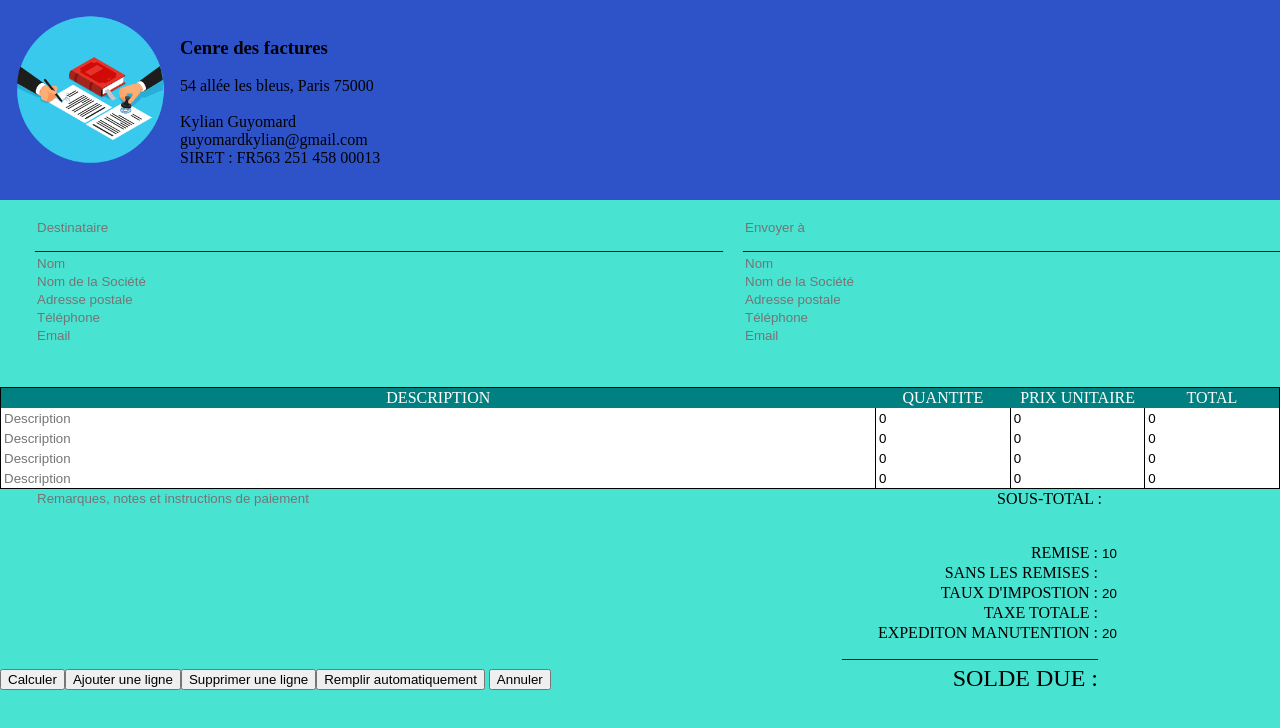
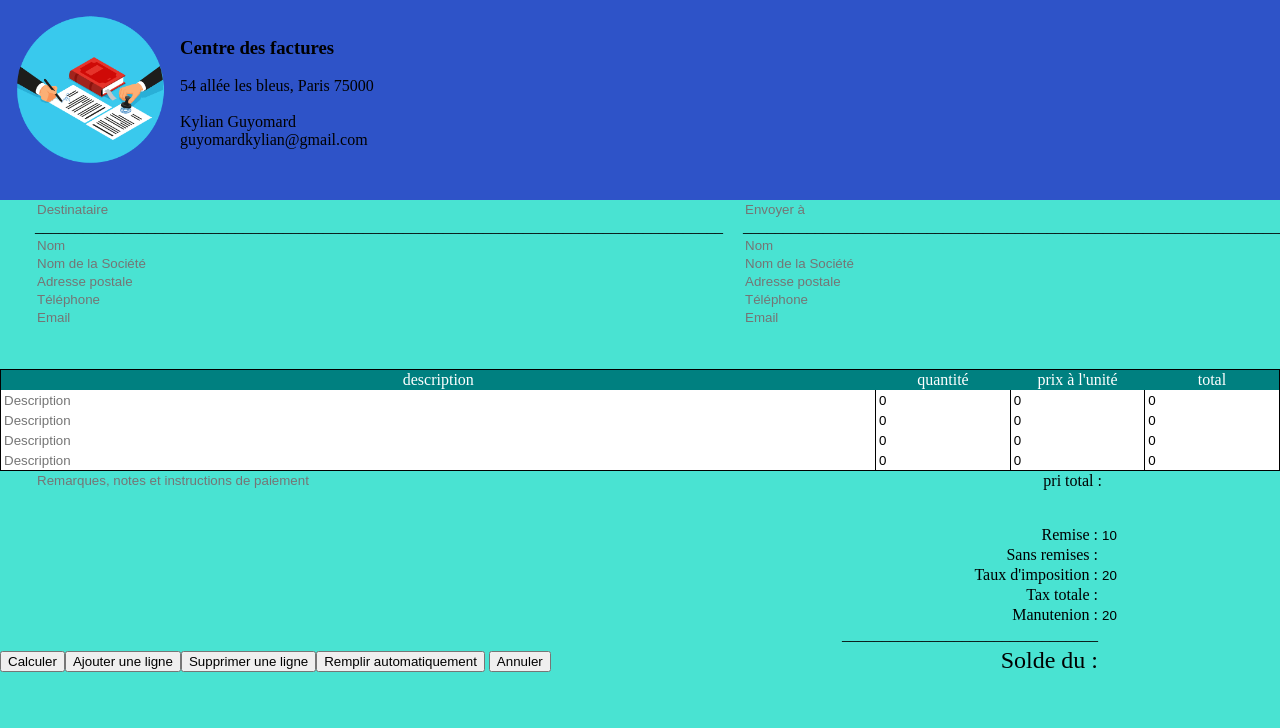
Before and after one commit to Styxzee/Portfolio, a plain HTML site: page Mission2/Mission2.html in a window 1280 px wide. Shown: the top 728 px of the page. Drawn offline with Linux system fonts and the light colour scheme.

Commit message:
Update Mission2.html

```diff
--- a/Mission2/Mission2.html
+++ b/Mission2/Mission2.html
@@ -14,12 +14,11 @@
             <br>
         </p>
         <br>
-        <h3>Cenre des factures</h3>
+        <h3>Centre des factures</h3>
         <p>54 allée les bleus, Paris 75000<br>
             <br>
             Kylian Guyomard <br>
             guyomardkylian@gmail.com<br>
-            SIRET : FR563 251 458 00013
         </p>
 
 
@@ -49,10 +48,10 @@
     <center>
     <table id="table_inv">
       <tr>
-        <td class="tdescription"> DESCRIPTION</td>
-        <td class="tqpt">QUANTITE</td>
-        <td class="tqpt">PRIX UNITAIRE</td>
-        <td class="tqpt">TOTAL</td>
+        <td class="tdescription"> description</td>
+        <td class="tqpt">quantité</td>
+        <td class="tqpt">prix à l'unité</td>
+        <td class="tqpt">total</td>
       </tr>
       <tr id="modeleLigne">
         <td ><input type="text" name="desc" class="input desc" placeholder="Description" ></td>
@@ -85,7 +84,7 @@
 
       <table class="calcul">
         <tr>
-          <td class="format"> SOUS-TOTAL :</td>
+          <td class="format">pri total :</td>
           <td class="total"><input type="text" name="soustotal" id="soustotal" ></td>
         </tr>
        </div>
@@ -96,23 +95,23 @@
       <table class="calcul">
 
         <tr>
-          <td class="format">REMISE :</td>
+          <td class="format">Remise :</td>
           <td class="total"><input type="text" name="remise" id="remise" value="10"></td>
         </tr>
         <tr>
-          <td class="format">SANS LES REMISES :</td>
+          <td class="format">Sans remises :</td>
           <td class="total"><input type="text" name="sremise" id="sremise"></td>
         </tr>
         <tr>
-          <td class="format">TAUX D'IMPOSTION :</td>
+          <td class="format">Taux d'imposition :</td>
           <td class="total"><input type="text" name="tauximpo" id="tauximpo" value="20"></td>
         </tr>
         <tr>
-          <td class="format">TAXE TOTALE :</td>
+          <td class="format">Tax totale :</td>
           <td class="total"><input type="text" name="taxetotal" id="taxetotal" ></td>
         </tr>
         <tr>
-          <td class="format">EXPEDITON MANUTENTION :</td>
+          <td class="format">Manutenion :</td>
           <td class="total"><input type="text" name="expi" id="expi" value="20"></td>
         </tr>
         <tr>
@@ -120,7 +119,7 @@
           <td class="total"></td>
         </tr>
         <tr>
-          <td class="formatmax">SOLDE DUE : </td>
+          <td class="formatmax">Solde du : </td>
           <td class="totalmax"><input type="text" class="totalmax" name="totalall" id="totalall"></td>
         </tr>
       </table>
```
